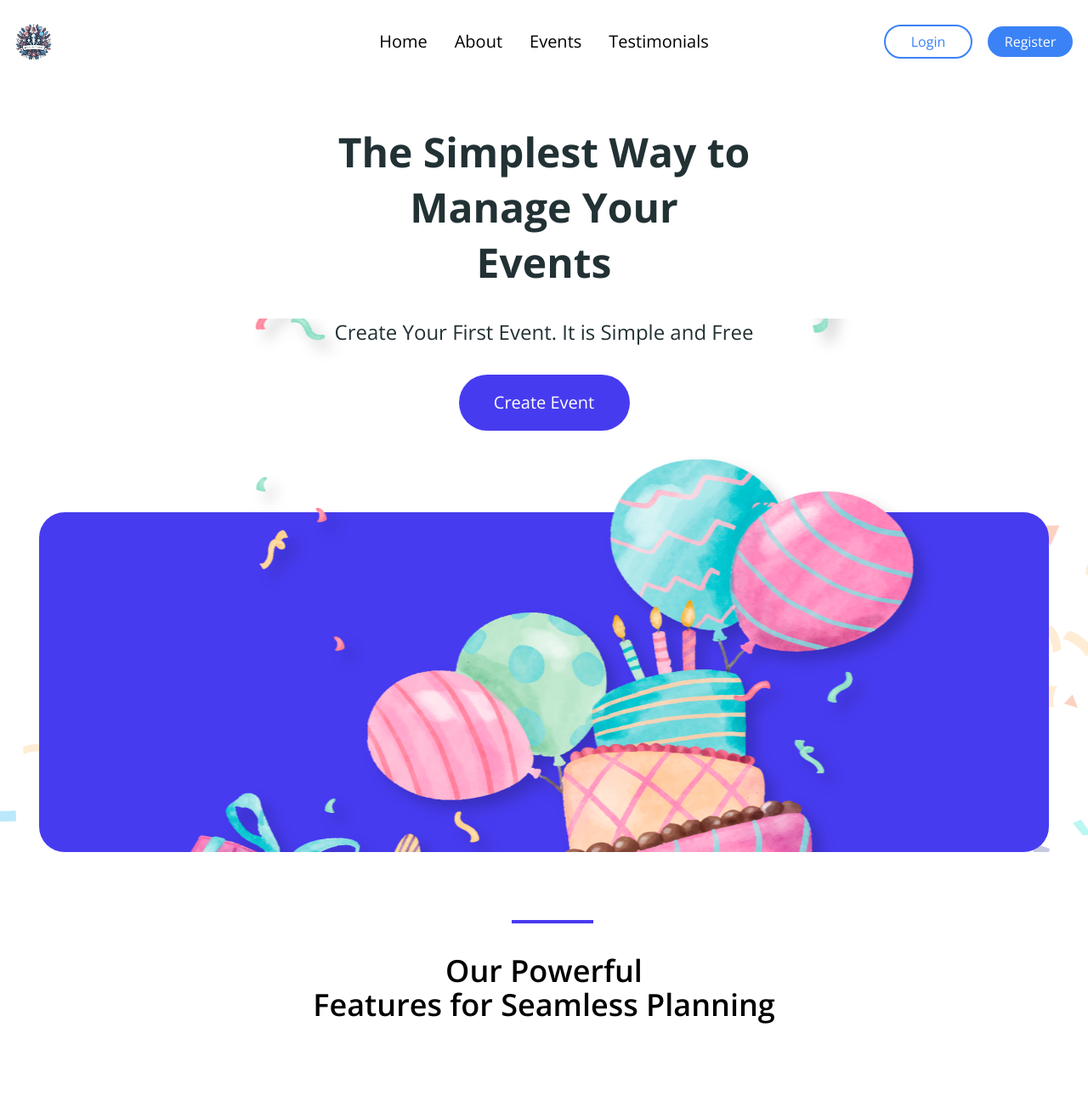
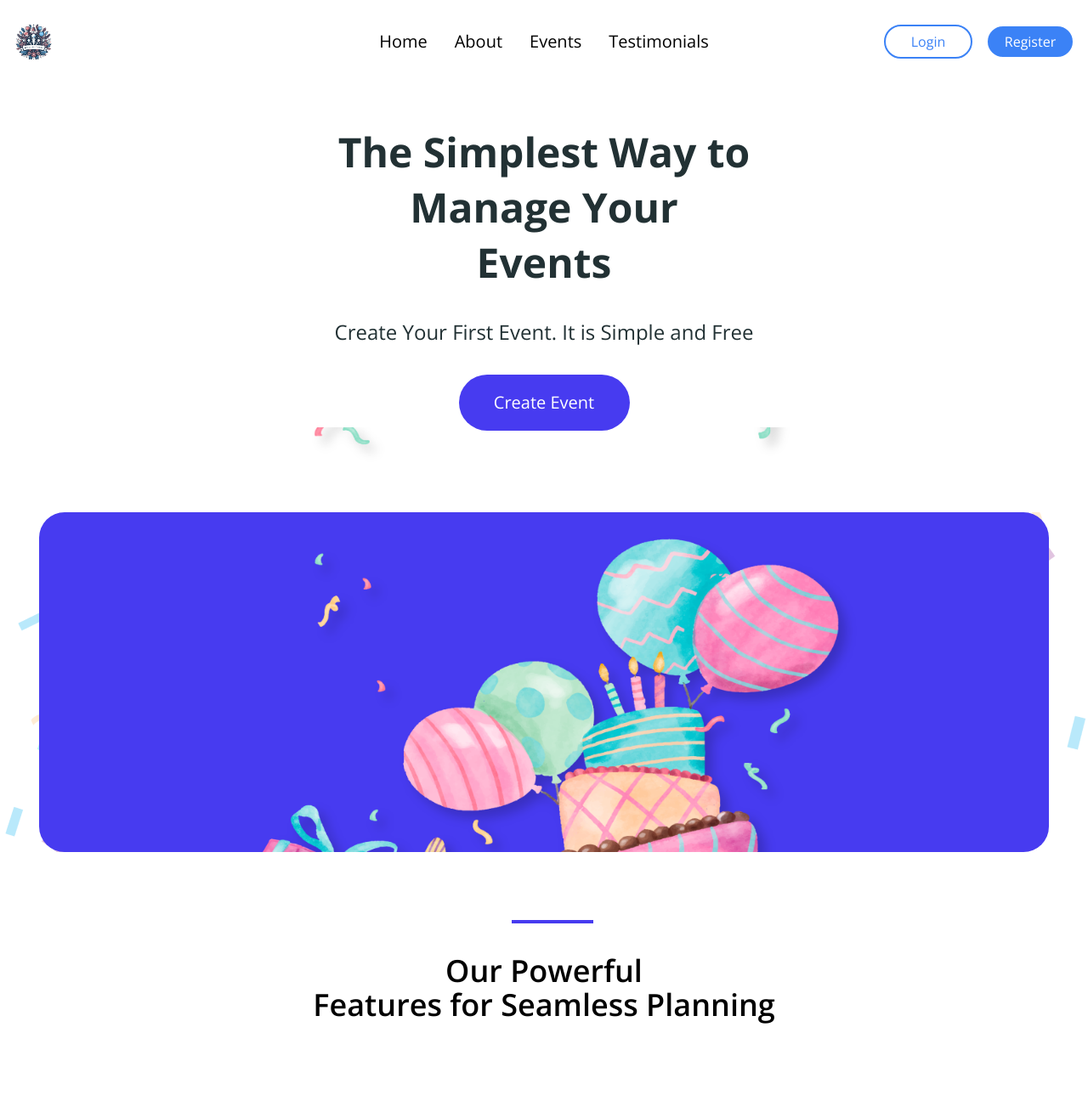
Before and after one commit to Areebah-snow/adch-group-5, a React (Vite) app: page / in a window 1280 px wide. Shown: the top 1289 px of the page at 85% size. Built offline with nearby package versions, Linux system fonts and the light colour scheme; no server answers.

Commit message:
Edited Landing Page

```diff
--- a/src/App.css
+++ b/src/App.css
@@ -88,11 +88,3 @@ body {
     background: linear-gradient(to right, transparent, #ebe9fd);
   }
 }
-
-li {
-  cursor: pointer;
-}
-
-html {
-  scroll-behavior: smooth;
-}
--- a/src/Components/Hero.jsx
+++ b/src/Components/Hero.jsx
@@ -3,7 +3,7 @@ import png1 from "../assets/pngwing 2.png";
 const Hero = () => {
   return (
     <section>
-      <div className="max-w-[1440px] mx-auto text-center mt-2 md:mt-12 px-4">
+      <div className="max-w-[1440px] mx-auto text-center mt-2 md:mt-12 px-4 z-10">
         <div className="leading-[43.5px] md:leading-[65px] mx-auto text-[#223134] text-[32px] md:text-[48px] font-bold">
           <h1>
             The Simplest Way to <br /> Manage Your <br />
@@ -15,10 +15,10 @@ const Hero = () => {
         </p>
         <Button text={"Create Event"} />
       </div>
-      <div className="hero1 relative mt-24 px-4">
+      <div className="hero1 relative mt-24 px-4 bg-center bg-cover">
         <div className="rounded-[30px] mx-auto max-w-[1188px] h-[292px] md:h-[400px] bg-[#473BF0]"></div>
         <img
-          className="max-md:w-[350px] max-md:h-[460px] absolute bottom-4 md:bottom-0 left-1/2 transform -translate-x-1/2"
+          className="max-md:w-[350px] max-md:h-[350px] md:max-h-[500px] md:max-w-[900px] absolute bottom-4 md:bottom-0 left-1/2 transform -translate-x-1/2 z-0"
           src={png1}
           alt=""
           style={{ zIndex: 0 }}
@@ -31,7 +31,7 @@ const Hero = () => {
 // eslint-disable-next-line react/prop-types
 export function Button({ text }) {
   return (
-    <Link to="/createevent">
+    <Link to="/register">
       <button className="text-white rounded-[42px] bg-[#473BF0] text-bold text-[20px] w-[201px] h-[66px]">
         {text}
       </button>
```
